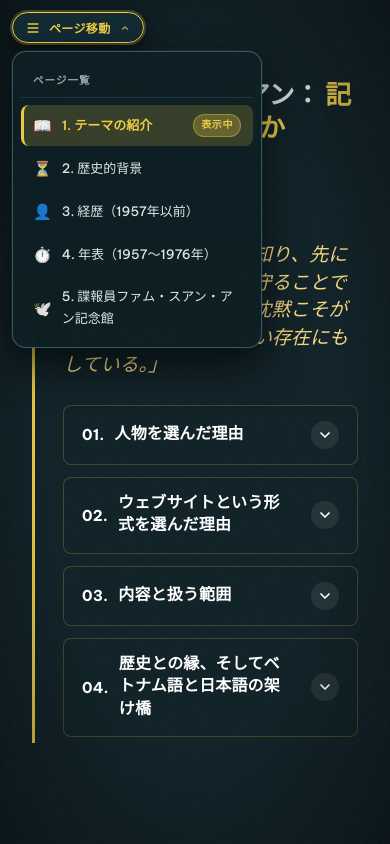
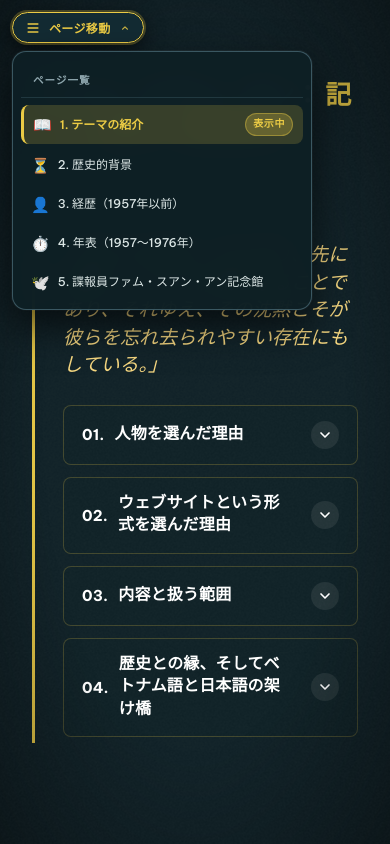
Before and after one commit to hunglv3112/PXA, a plain HTML site: page index.html in a window 390 px wide. Both pictures are taken after a click on the button "ページ移動". Shown: the top 844 px of the page. Drawn offline with Linux system fonts and the light colour scheme.

Commit message:
Update page-nav.css

```diff
--- a/css/page-nav.css
+++ b/css/page-nav.css
@@ -71,7 +71,10 @@ html.lang-ja:not(.lang-ready) body {
   position: absolute;
   top: calc(100% + 8px);
   left: 0;
-  min-width: 290px;
+  width: max-content;
+  min-width: 350px;
+  max-width: calc(100vw - 32px);
+  box-sizing: border-box;
   background: rgba(14, 31, 37, 0.97);
   border: 1.5px solid rgba(143, 193, 212, 0.35);
   border-radius: 14px;
@@ -120,6 +123,7 @@ html.lang-ja:not(.lang-ready) body {
   font-weight: 500;
   transition: all .18s ease;
   position: relative;
+  white-space: nowrap;
 }
 
 .page-nav-item:hover {
@@ -143,7 +147,8 @@ html.lang-ja:not(.lang-ready) body {
 }
 
 .page-nav-item-text {
-  flex-grow: 1;
+  flex: 1 1 auto;
+  white-space: nowrap;
 }
 
 .page-nav-curr-tag {
@@ -157,8 +162,9 @@ html.lang-ja:not(.lang-ready) body {
   background: rgba(235, 203, 69, 0.25);
   color: var(--gold, #ebcb45);
   border: 1px solid rgba(235, 203, 69, 0.4);
-  margin-left: 6px;
+  margin-left: auto;
   white-space: nowrap;
+  flex-shrink: 0;
 }
 
 .page-nav-item.active .page-nav-curr-tag {
@@ -175,7 +181,13 @@ html.lang-ja:not(.lang-ready) body {
     font-size: 12px;
   }
   .page-nav-menu {
-    min-width: 250px;
+    min-width: 300px;
+    max-width: calc(100vw - 24px);
+  }
+  .page-nav-item {
+    padding: 8px 10px;
+    font-size: 12px;
+    gap: 8px;
   }
 }
 
```
